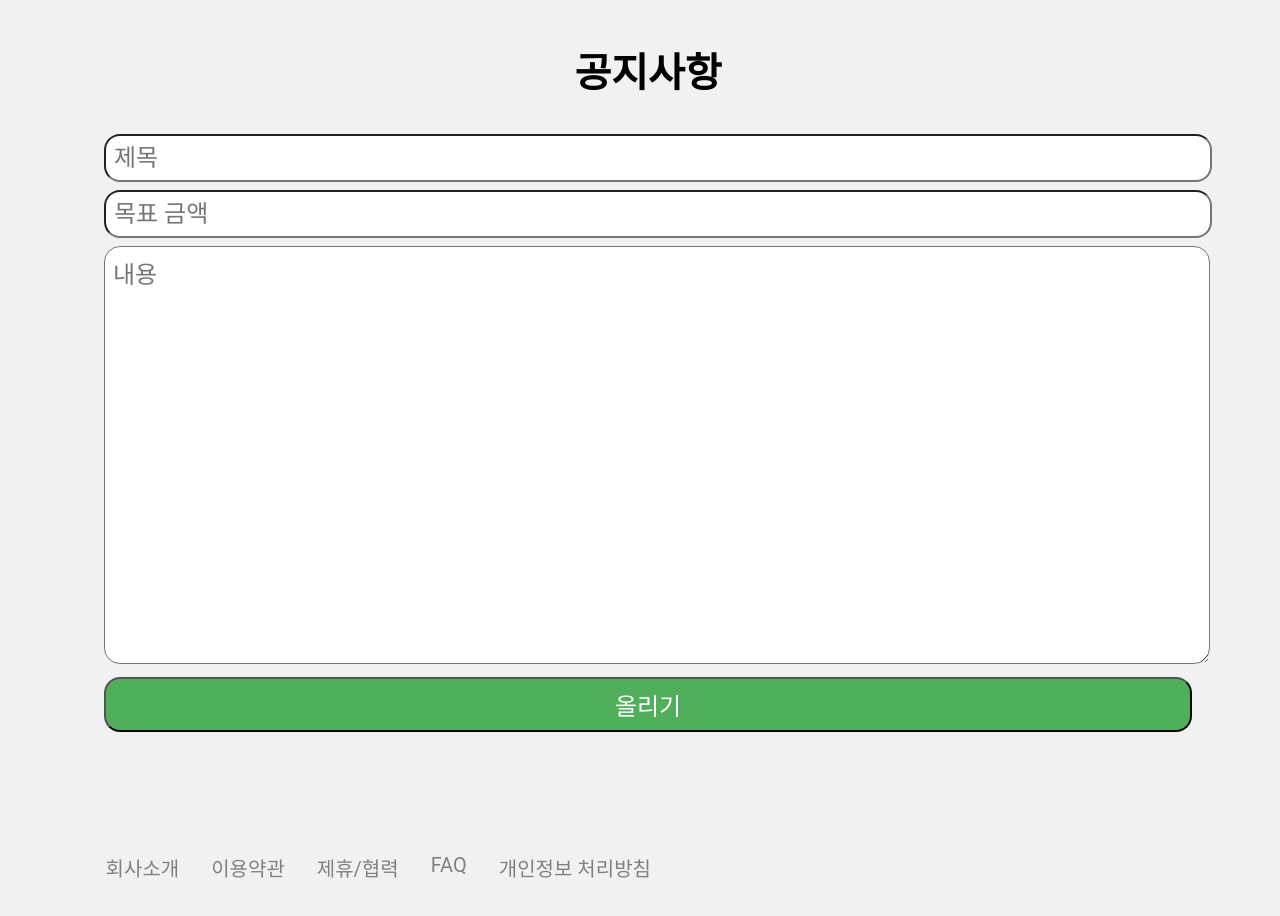
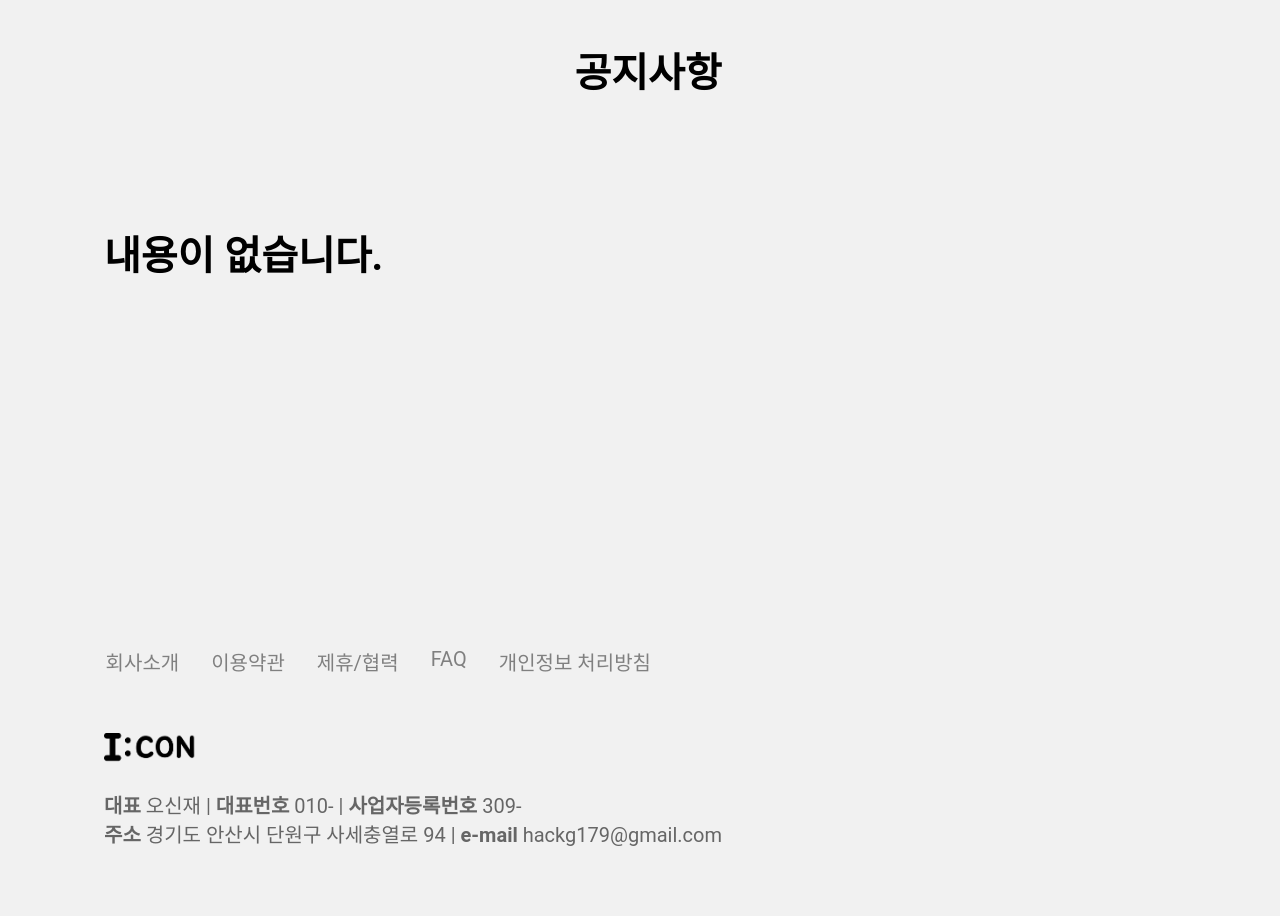
Before and after one commit to potato179/Icon, a website: page web/notice.html in a window 1280 px wide. Shown: the part 280-1196 px from the top of the page. Drawn offline with nearby package versions, Linux system fonts and the light colour scheme; a web font is replaced by a local one.

Commit message:
Update notice.html

```diff
--- a/web/notice.html
+++ b/web/notice.html
@@ -55,10 +55,11 @@
 
         <div id = "write-container">
             <h1 id = "title">공지사항</h1>
-            <input id = "title-input" type = "text" placeholder = "제목">
-            <input id = "fund-input" type = "text" placeholder = "목표 금액">
-            <textarea id = "content-input" type = "text" placeholder = "내용"></textarea>
-            <button id = "uploadwrite" onclick = "writeitem()">올리기</button>
+            <br><br><br>
+            <h1>내용이 없습니다.</h1>
+            <br><br><br>
+            <br><br><br>
+            <br><br><br>
         </div>
 
         <div id = "footer-top-container">
```
